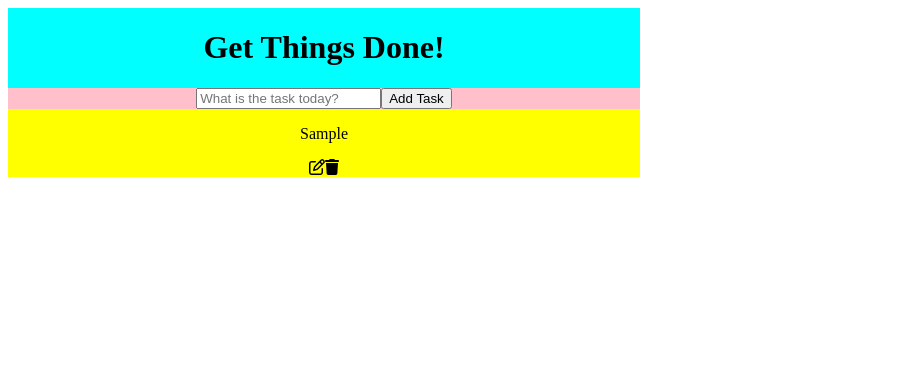
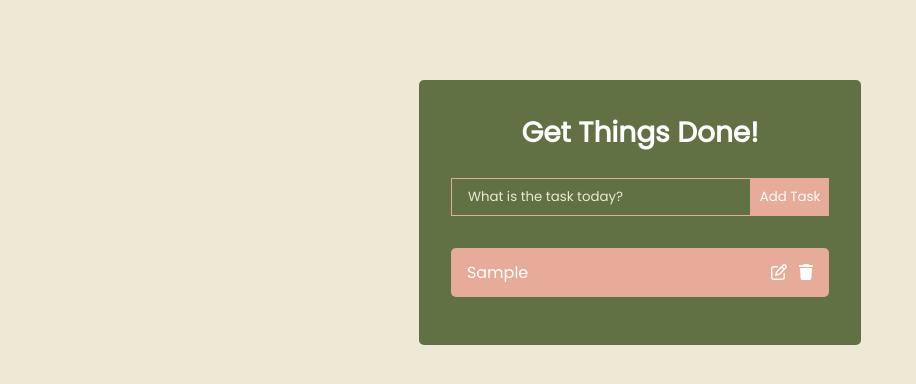
Before and after one commit to SophieMatts/React-TodoList, a React (Create React App) app: page / in a window 1280 px wide. Both pictures are taken after typing "Sample" into the empty fields and a click on the button "Add Task". Shown: the top 384 px of the page, without its empty margins (0-916 px from the left). Built offline with nearby package versions, Linux system fonts and the light colour scheme.

Commit message:
Added CSS and colours for elements.

```diff
--- a/src/App.css
+++ b/src/App.css
@@ -1,26 +1,80 @@
+@import url('https://fonts.googleapis.com/css2?family=Poppins&display=swap');
+
+* {
+  font-family: 'Poppins', sans-serif;
+  margin: 0;
+  padding: 0;
+  box-sizing: border-box;
+}
+
+body {
+  background: #EDE9D5;
+  display: flex;
+  justify-content: center;
+  align-items: center;
+}
+
 .App {
   text-align: center;
 }
 
+h1 {
+  color: #fff;
+  margin-bottom: 0.5rem;
+  font-size: 1.75rem;
+}
 
 .TodoWrapper {
-  width: 50%;
-  height: 50%;
-  display: flex;
-  align-content: center;
-  flex-direction: column;
-  background-color: aqua;
+  background: #617143;
+  margin-top: 5rem;
+  padding: 2rem;
+  border-radius: 5px;
 }
 
 .TodoForm{
   width: 100%;
-  height: 95%;
-  background-color: pink;
+}
+
+.todo-input {
+  outline: none;
+  background: none;
+  border: 1px solid #E7AB9A;
+  padding: 0.5rem 1rem;
+  margin-top: 1rem;
+  margin-bottom: 2rem;
+  width: 300px;
+  color: #fff;
+}
+
+.todo-input::placeholder {
+  color: #EDE9D5;
+}
+
+.todo-btn {
+  background: #E7AB9A;
+  color: #fff;
+  border: none;
+  padding: 0.55rem;
+  cursor: pointer;
 }
 
 .Todo {
-  width: 100%;
-  height: 95%;
-  background-color: yellow;
+  display: flex;
+  justify-content: space-between;
+  align-items: center;
+  background: #E7AB9A;
+  color: #fff;
+  padding: 0.75rem 1rem;
+  border-radius: 5px;
+  margin-bottom: 1rem;
+  cursor: pointer;
+}
 
+.fa-trash {
+  margin-left: 0.75rem;
 }
+
+.completed {
+  color: #c5aeff;
+  text-decoration: line-through;
+}
--- a/src/components/TodoWrapper.js
+++ b/src/components/TodoWrapper.js
@@ -61,9 +61,6 @@
         editTodo={editTodo} />)
       ))}
 
-
-
-
     </div>
   );
 }
```
